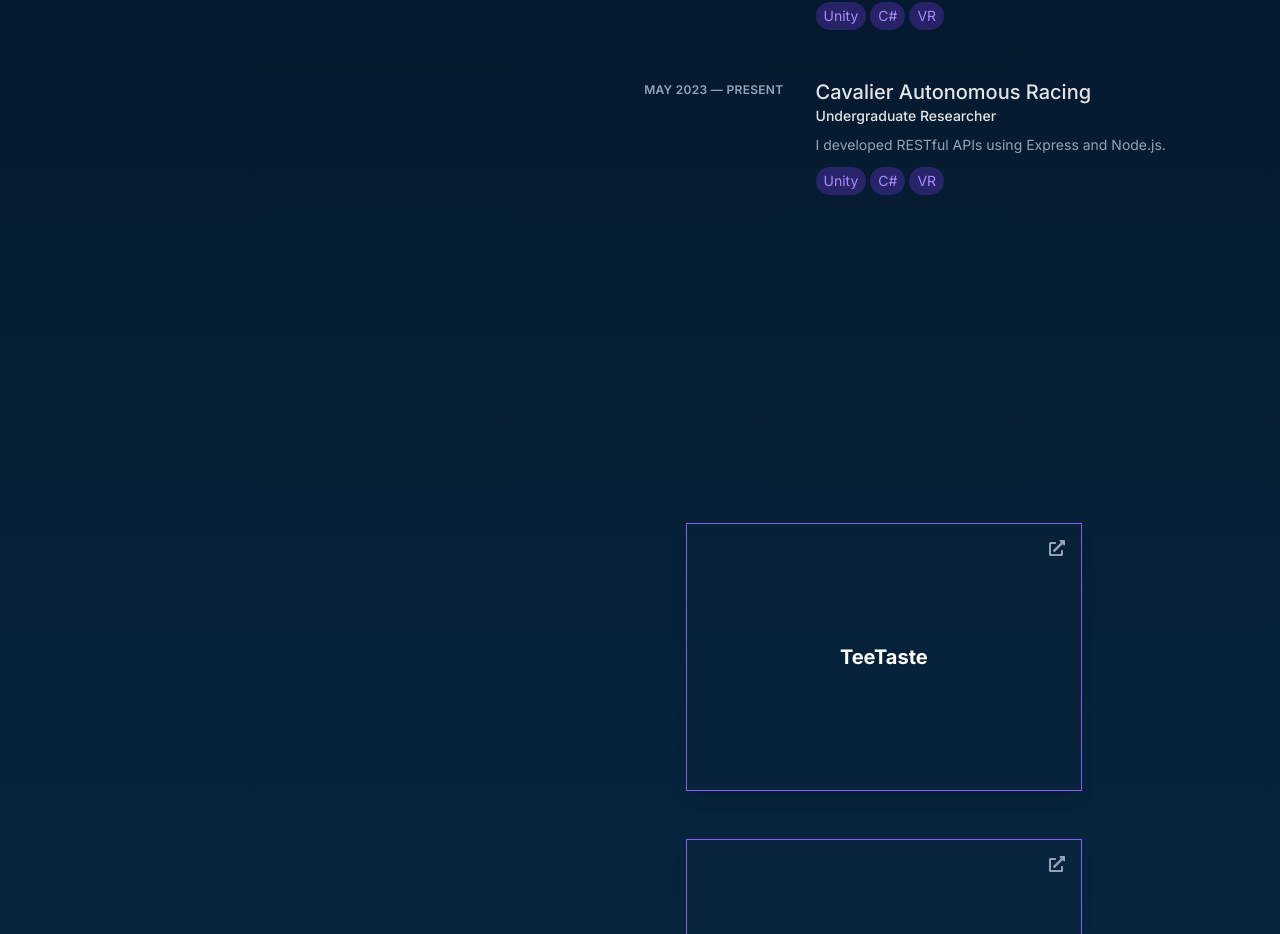
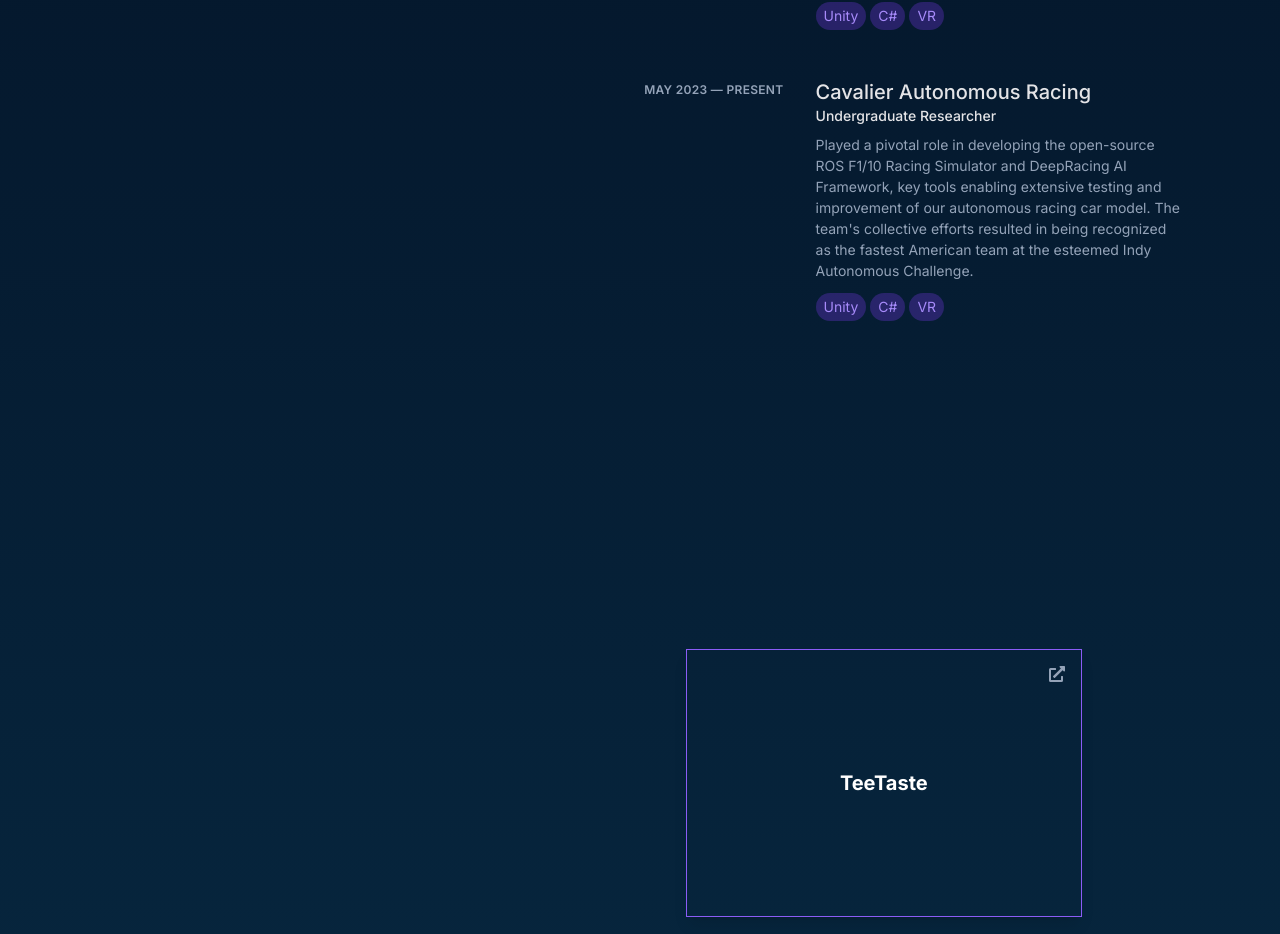
Before and after one commit to davidxiang101/portfolio, a Next.js app: page / in a window 1280 px wide. Shown: the part 2251-3185 px from the top of the page. Built offline with nearby package versions, Linux system fonts and the light colour scheme; what tailwindcss-debug-screens would draw is missing.

Commit message:
desc update

```diff
--- a/app/data/experiences.ts
+++ b/app/data/experiences.ts
@@ -34,6 +34,6 @@ export const experiences: ExperienceProps[] = [
 		role: 'Undergraduate Researcher',
 		company: 'Cavalier Autonomous Racing',
 		link: "https://autonomousracing.dev/",
-		description: 'I developed RESTful APIs using Express and Node.js.',
+		description: 'Played a pivotal role in developing the open-source ROS F1/10 Racing Simulator and DeepRacing AI Framework, key tools enabling extensive testing and improvement of our autonomous racing car model. The team\'s collective efforts resulted in being recognized as the fastest American team at the esteemed Indy Autonomous Challenge.',
 		tags: ['Unity', 'C#', 'VR']
 	},];
```
